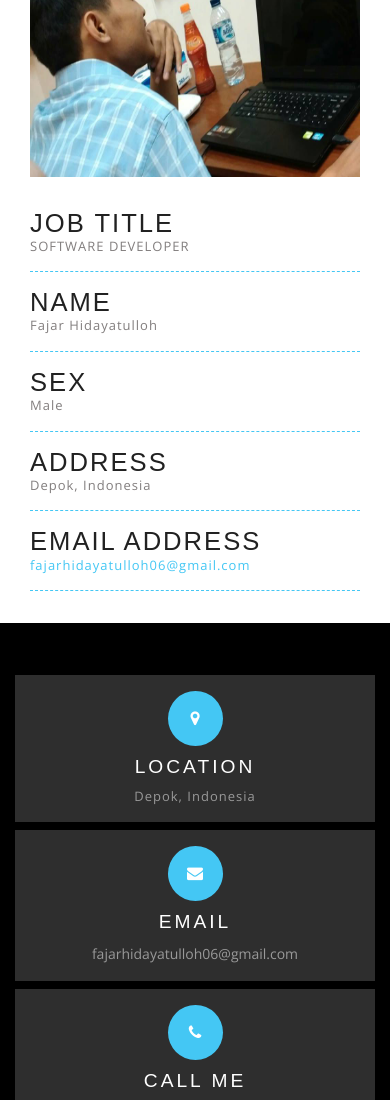
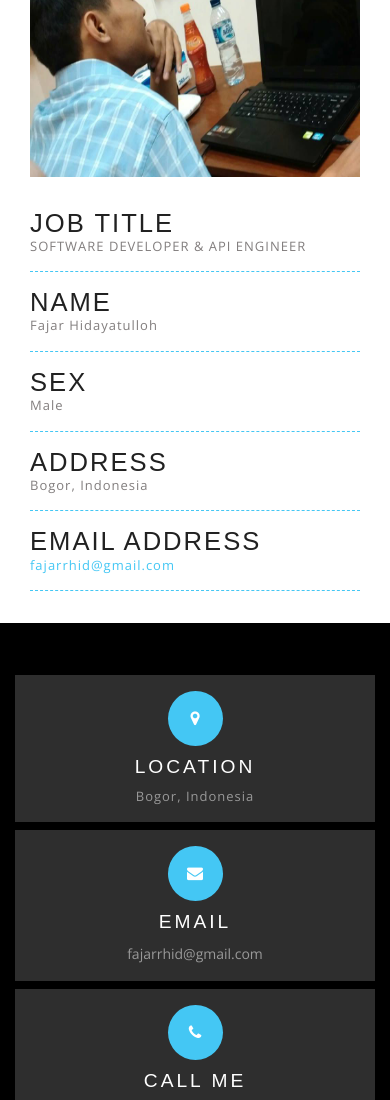
Before and after one commit to fajarhidayatulloh/fajarhidayatulloh.github.io, a plain HTML site: page index.html in a window 390 px wide. Shown: the part 900-2000 px from the top of the page. Drawn offline with nearby package versions, Linux system fonts and the light colour scheme; files whose address does not match are found by name; a web font is replaced by a local one.

Commit message:
change phone number n email

```diff
--- a/index.html
+++ b/index.html
@@ -66,7 +66,7 @@ function waktu() {
 			<!--Slider-->
 			<img src="images/fajar.jpg" title="Fajar Hidayatulloh" class="img-responsive" width="300px" height="320px">
 					<h2>I'M Fajar Hidayatulloh</h2>
-					<span>SOFTWARE DEVELOPER</span>
+					<span>SOFTWARE DEVELOPER & API ENGINEER</span>
 				<div class="callbacks_container">
 
 
@@ -128,7 +128,7 @@ function waktu() {
 				<div class="col-md-7 w3ls-agile-left">
 					<div class="w3ls-agile-left-info">
 						<h4>Job Title</h4>
-						<p>SOFTWARE DEVELOPER</p>
+						<p>SOFTWARE DEVELOPER & API ENGINEER</p>
 					</div>
 					<div class="w3ls-agile-left-info">
 						<h4>Name</h4>
@@ -140,11 +140,11 @@ function waktu() {
 					</div>
 					<div class="w3ls-agile-left-info">
 						<h4>Address</h4>
-						<p> Depok, Indonesia</p>
+						<p> Bogor, Indonesia</p>
 					</div>
 					<div class="w3ls-agile-left-info">
 						<h4>Email Address</h4>
-						<p><a href="mailto:fajarhidayatulloh06@gmail.com">fajarhidayatulloh06@gmail.com</a></p>
+						<p><a href="mailto:fajarrhid@gmail.com">fajarrhid@gmail.com</a></p>
 					</div>
 				</div>
 				<div class="clearfix"> </div>
@@ -166,7 +166,7 @@ function waktu() {
 						</div>
 						<div class="w3ls_footer_grid_leftr">
 							<h4>Location</h4>
-							<p>Depok, Indonesia</p>
+							<p>Bogor, Indonesia</p>
 						</div>
 						<div class="clearfix"> </div>
 					</div>
@@ -176,7 +176,7 @@ function waktu() {
 						</div>
 						<div class="w3ls_footer_grid_leftr">
 							<h4>Email</h4>
-							<a href="mailto:fajarhidayatulloh06@gmail.com">fajarhidayatulloh06@gmail.com</a>
+							<a href="mailto:fajarhidayatulloh06@gmail.com">fajarrhid@gmail.com</a>
 						</div>
 						<div class="clearfix"> </div>
 					</div>
@@ -186,7 +186,7 @@ function waktu() {
 						</div>
 						<div class="w3ls_footer_grid_leftr">
 							<h4>Call Me</h4>
-							<p>085717769810</p>
+							<p>081385548571</p>
 						</div>
 						<div class="clearfix"> </div>
 					</div>
```
